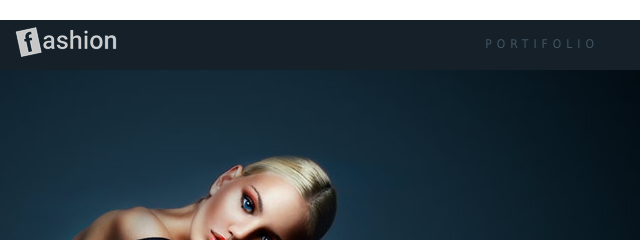
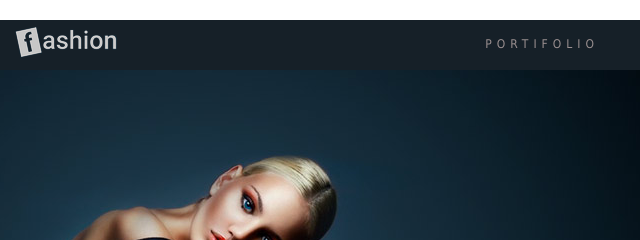
Before and after one commit to EugenioGuimaraes/html-css, a plain HTML site: page Project Fashion/index.html in a window 1280 px wide. In both pictures the pointer is over the link "PORTIFOLIO". Shown: the top 240 px of the page, 252-892 px from the left. Drawn offline with Linux system fonts and the light colour scheme.

Commit message:
Update styles.css

```diff
--- a/Project Fashion/styles.css
+++ b/Project Fashion/styles.css
@@ -37,6 +37,9 @@ body{
     text-transform: uppercase;
     font-size: 12px;
     letter-spacing: 5px;
+}
+.header-nav a:hover{
+    color:rgba(167, 154, 154, 0.918);
 }
 .portfolio{
     padding: 50px 100px;
@@ -111,47 +114,3 @@ body{
     letter-spacing: 5px;
     text-align: center;
 }
-/* .hero{
-    background-image: url(imagens/topo.jpg);
-    height: 1000px;
-    background-position:  center;
-    background-size: cover;
-    border-top: 1px solid transparent;
-}
-.hero nav{
-    background-image: url(imagens/logo.png);
-    background-position: left center;
-    background-repeat: no-repeat;
-    background-color: rgba(29, 28, 36, 0.692);
-}
-.hero nav ul{
-    padding: 15px 0px 15px 0px;
-    margin: 0px 25px 0 0;
-    text-align: right;
-}
-.hero nav li{
-    display: inline-block;
-    list-style: none;
-    margin-left: 5px;
-}
-.hero nav a{
-    display: block;
-    padding: 10px;
-    color: white;
-    text-decoration: none;
-    text-transform: uppercase;
-    font-size: 10px;
-    letter-spacing: 2px;
-}
-.hero nav a:hover{
-    color:rgba(94, 91, 91, 0.918);
-}
-article{
-    text-align: center;
-}
-article h1{
-    color: black;
-}
-article p{
-    color: rgb(73, 73, 73);
-} */
```
